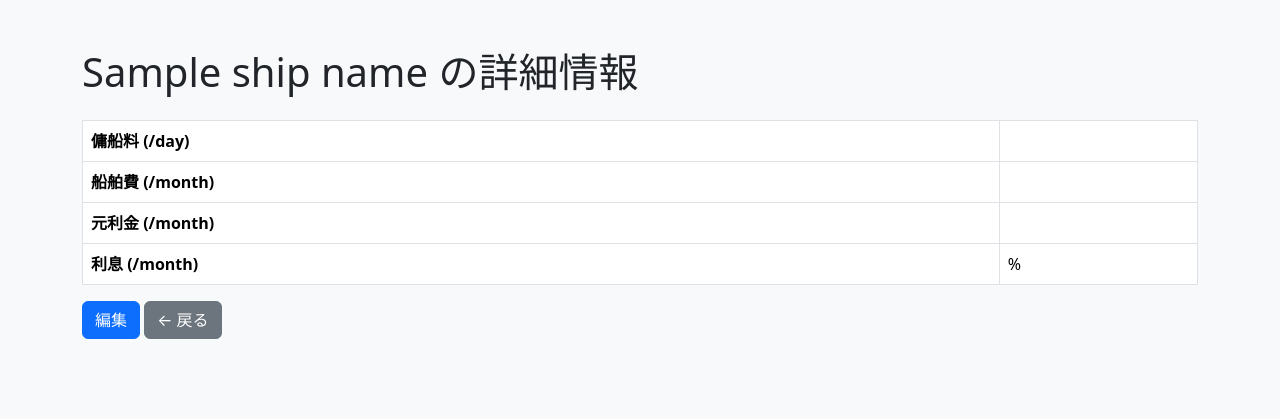
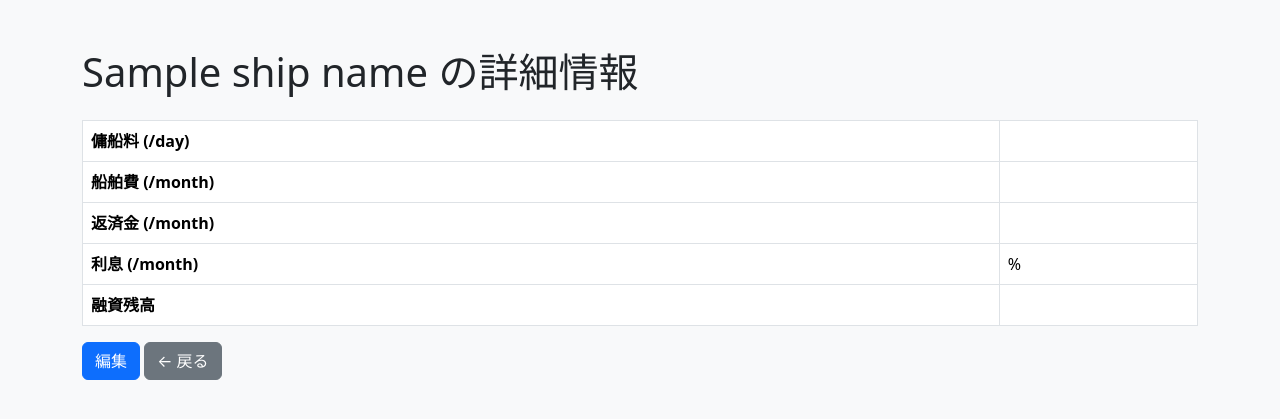
Before and after one commit to ryota-suzuki-sampo/flask-demo-app, a Flask app: template app/templates/ship_detail.html in a window 1280 px wide. Shown: the top 419 px of the page. Run offline with Flask 3, Linux system fonts and the light colour scheme; the template is opened without the code that fills it: most values are stand-ins (such as "Sample title", 1, 10 or a date in 2020); some libraries are stand-ins or nearby versions.

Commit message:
Add loan

```diff
--- a/app/main.py
+++ b/app/main.py
@@ -178,6 +178,9 @@
 
 @app.route("/ships/<int:ship_id>/update", methods=["POST"])
 def update_ship_detail(ship_id):
+    interest_input = request.form.get("interest")
+    interest = float(interest_input) / 100 if interest_input else None
+
     data = {
         "charter_currency_id": request.form.get("charter_currency_id"),
         "charter_fee": request.form.get("charter_fee"),
@@ -186,7 +189,7 @@
         "repayment_currency_id": request.form.get("repayment_currency_id"),
         "repayment": request.form.get("repayment"),
         "interest_currency_id": request.form.get("interest_currency_id"),
-        "interest": float(request.form.get("interest")) / 100
+        "interest": interest
     }
 
     with get_conn() as conn:
--- a/app/templates/ship_detail.html
+++ b/app/templates/ship_detail.html
@@ -9,7 +9,7 @@
 <div class="container mt-5">
     <h1>{{ ship_name }} の詳細情報</h1>
 
-    {% set d = detail or [None]*9 %}
+    {% set d = detail or [None]*10 %}
 
     {% if not edit %}
     <!-- 表形式の詳細表示 -->
@@ -23,12 +23,16 @@
             <td>{{ currencies | selectattr('0', 'equalto', d[2]) | map(attribute='1') | list | first or '' }} {{ "{:,.2f}".format(d[3]) if d[3] is not none else '' }}</td>
         </tr>
         <tr>
-        <th>元利金 (/month)</th>
+            <th>返済金 (/month)</th>
             <td>{{ currencies | selectattr('0', 'equalto', d[4]) | map(attribute='1') | list | first or '' }} {{ "{:,.2f}".format(d[5]) if d[5] is not none else '' }}</td>
         </tr>
         <tr>
             <th>利息 (/month)</th>
             <td>{{ currencies | selectattr('0', 'equalto', d[6]) | map(attribute='1') | list | first or '' }} {{ "{:,.2f}".format(d[7]) if d[7] is not none else '' }}%</td>
+        </tr>
+        <tr>
+            <th>融資残高</th>
+            <td>{{ currencies | selectattr('0', 'equalto', d[8]) | map(attribute='1') | list | first or '' }} {{ "{:,.2f}".format(d[9]) if d[9] is not none else '' }}</td>
         </tr>
     </table>
     <a href="?edit=1" class="btn btn-primary">編集</a>
@@ -72,6 +76,12 @@
             </div>
         </div>
 
+        <div class="col-md-6">
+            <label class="form-label">融資残高</label>
+            {{ currency_select('loan_balance_currency_id', d[8]) }}
+            <input type="number" step="0.01" name="loan_balance" value="{{ d[9] or '' }}" class="form-control mt-1">
+        </div>
+
         <div class="col-12">
             <button type="submit" class="btn btn-success">保存</button>
             <a href="/ships/{{ ship_id }}" class="btn btn-secondary">キャンセル</a>
```
Lines whose indentation alone changed are shown as unchanged.
